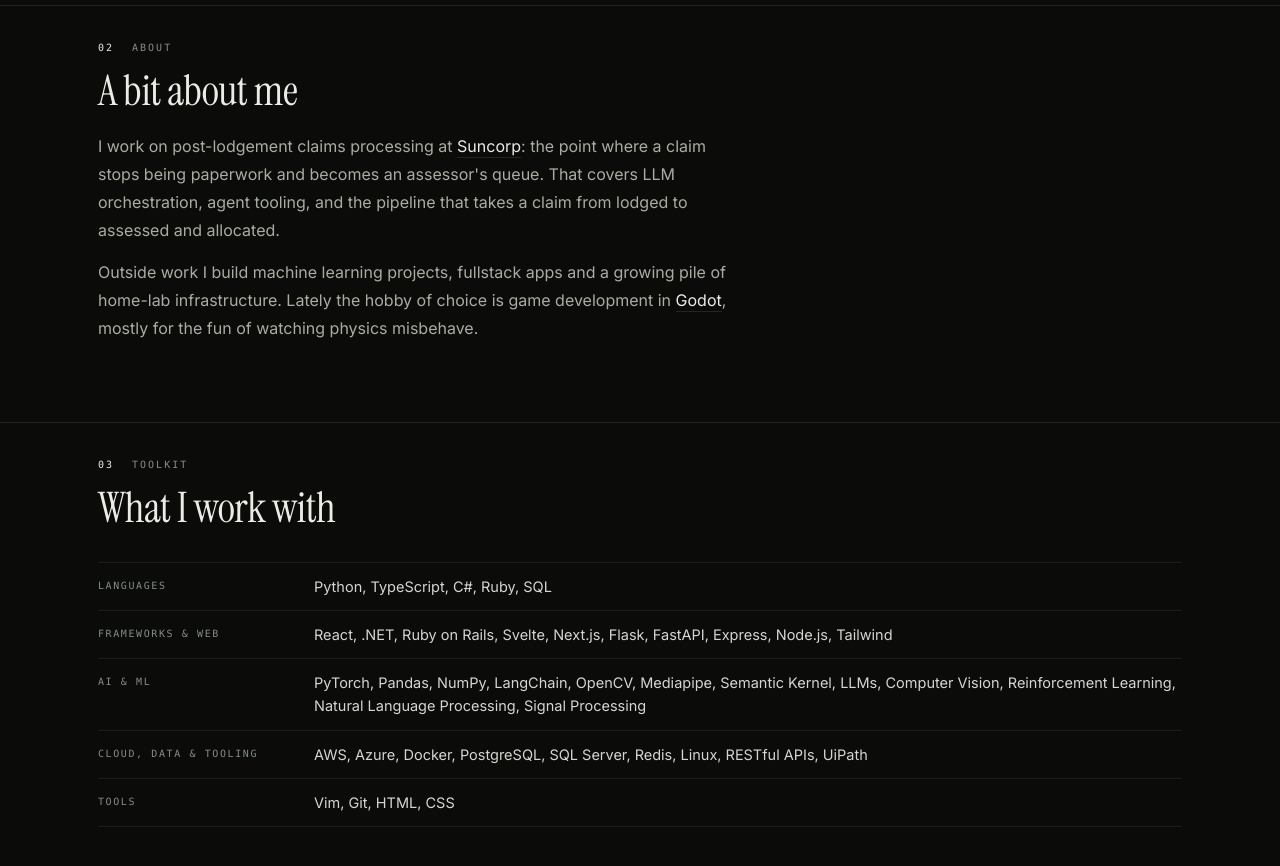
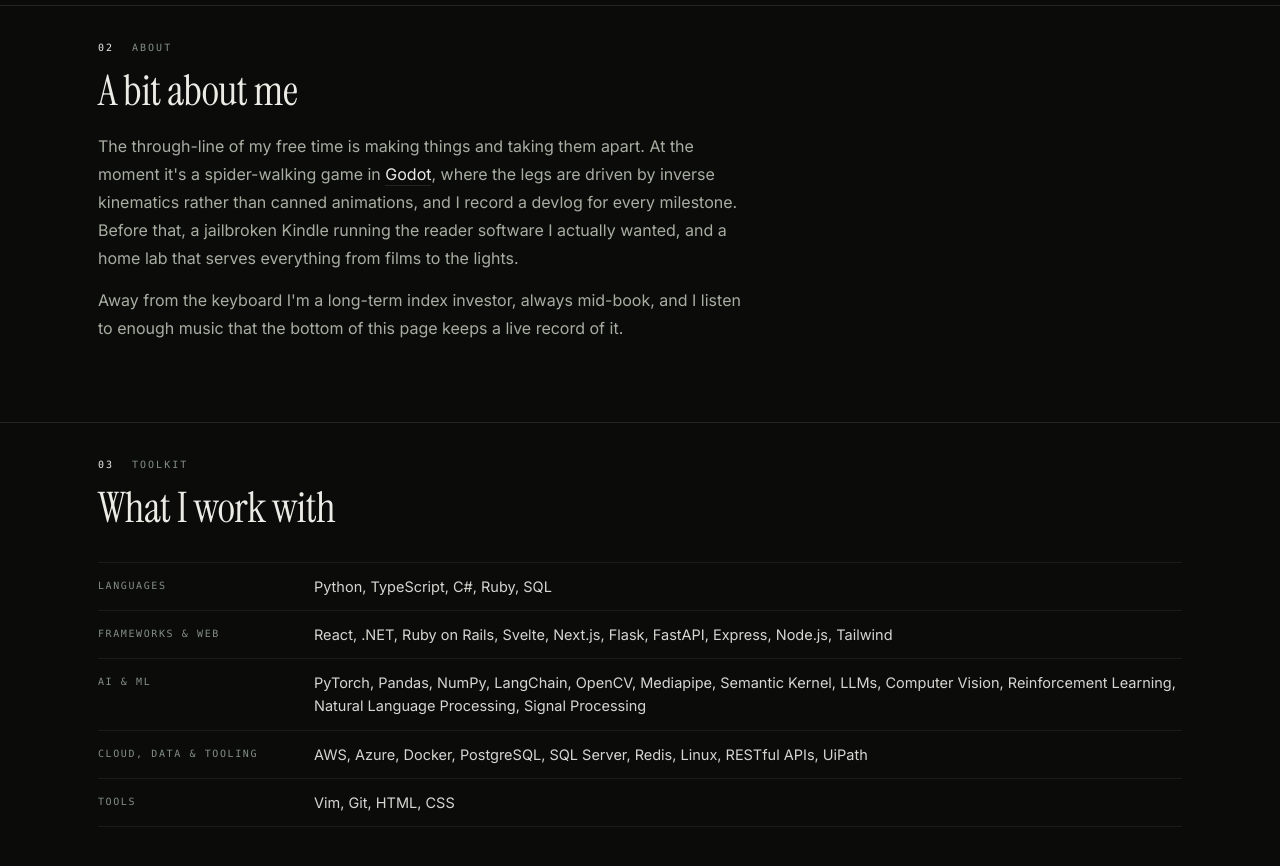
Before and after one commit to lliamsymonds04/porfolio-website, a React (Vite) app: page / in a window 1280 px wide. Shown: the part 1800-2666 px from the top of the page. Built offline with nearby package versions, Linux system fonts and the light colour scheme; no server answers.

Commit message:
About: rewrite around interests rather than the day job

```diff
--- a/src/components/sections/About.tsx
+++ b/src/components/sections/About.tsx
@@ -15,23 +15,8 @@ export default function About() {
     >
       <div className="mt-4 grid max-w-[64ch] gap-3.5 text-[15.5px] leading-[1.75] text-body md:text-[16px]">
         <p>
-          I work on post-lodgement claims processing at{" "}
-          <a
-            href="https://www.suncorp.com.au/"
-            target="_blank"
-            rel="noreferrer"
-            className="border-b border-rule pb-px text-ink transition-colors hover:border-accent hover:text-accent"
-          >
-            Suncorp
-          </a>
-          : the point where a claim stops being paperwork and becomes an
-          assessor's queue. That covers LLM orchestration, agent tooling, and the
-          pipeline that takes a claim from lodged to assessed and allocated.
-        </p>
-        <p>
-          Outside work I build machine learning projects, fullstack apps and a
-          growing pile of home-lab infrastructure. Lately the hobby of choice is
-          game development in{" "}
+          The through-line of my free time is making things and taking them
+          apart. At the moment it's a spider-walking game in{" "}
           <a
             href="https://godotengine.org/"
             target="_blank"
@@ -40,7 +25,15 @@ export default function About() {
           >
             Godot
           </a>
-          , mostly for the fun of watching physics misbehave.
+          , where the legs are driven by inverse kinematics rather than canned
+          animations, and I record a devlog for every milestone. Before that, a
+          jailbroken Kindle running the reader software I actually wanted, and a
+          home lab that serves everything from films to the lights.
+        </p>
+        <p>
+          Away from the keyboard I'm a long-term index investor, always
+          mid-book, and I listen to enough music that the bottom of this page
+          keeps a live record of it.
         </p>
       </div>
     </Section>
```
